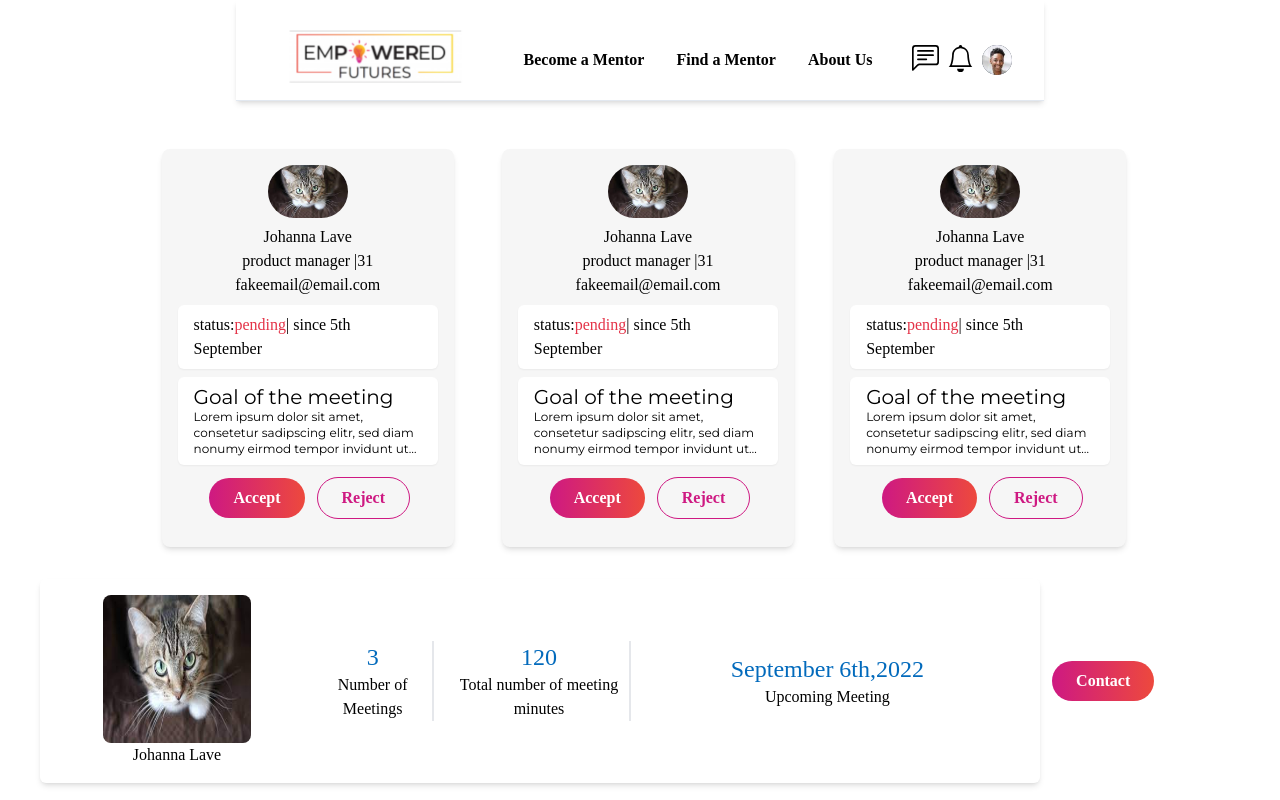
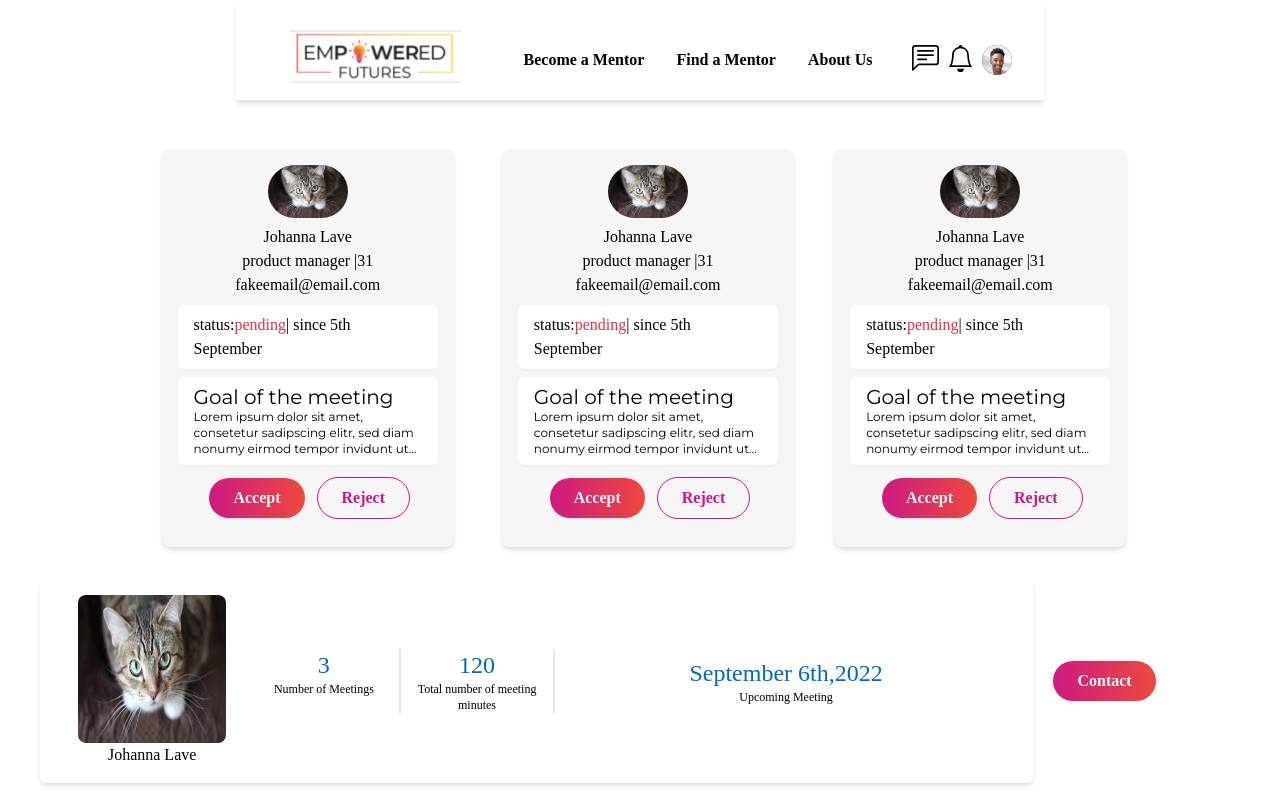
Before and after one commit to JasonXB/EF_Clone, a Next.js app: page /mentor-dashboard in a window 1280 px wide. Shown: the top 800 px of the page. Built offline with nearby package versions, Linux system fonts and the light colour scheme; what tw-elements would draw is missing.

Commit message:
upcoming meeting cards styled more

```diff
--- a/pages/mentor-dashboard.tsx
+++ b/pages/mentor-dashboard.tsx
@@ -77,7 +77,7 @@ const MentorDashboard: NextPage = ({}) => {
           <MentorshipRequestCard key={i} props={each} />
         ))}
       </div>
-      <div>
+      <div className="space-y-4">
         {placeholderDataForMeetings.map((each, i) => (
           <UpcomingMeetingCard key={i} props={each} />
         ))}
--- a/src/components/mentorDashboard/upcoming-meetings-card.tsx
+++ b/src/components/mentorDashboard/upcoming-meetings-card.tsx
@@ -10,7 +10,7 @@ const UpcomingMeetingCard = (props: any) => {
       {/* styles fo card */}
       <div className="flex flex-col items-center w-10/12 p-4 my-4 overflow-hidden rounded-md shadow-md ss:flex-row sm:mx-2 ">
         {/* avatar left column */}
-        <div className="flex flex-col items-center w-1/4">
+        <div className="flex flex-col items-center w-full ss:w-1/4">
           <Avatar
             imgLocation={placeholderImg} //swap with avatar once dynamically passed
             personsName={name}
@@ -19,26 +19,30 @@ const UpcomingMeetingCard = (props: any) => {
           {name}
         </div>
         {/* stats right */}
-        <div className="flex flex-col items-center w-3/4 space-y-2 text-center sm:flex-row justify-evenly sm:space-y-0">
-          <div className="flex flex-col items-center w-3/4 px-2 border-b-2 sm:border-r-2 sm:border-b-0 sm:w-2/12 ">
-            <span className="text-2xl text-primary-1">
-              {numberOfMeetings.individual}
-            </span>
-            <span>Number of Meetings</span>
+        <div className="flex flex-col items-center w-full space-y-2 text-center sm:3/4 sm:flex-row justify-evenly sm:space-y-0">
+          <div className="flex flex-row w-full sm:w-1/2 ">
+            <div className="flex flex-col items-center w-3/4 px-2 border-r-2 sm:w-1/2 ">
+              <span className="text-xl ss:text-2xl text-primary-1">
+                {numberOfMeetings.individual}
+              </span>
+              <span className="text-xs ss:text-md">Number of Meetings</span>
+            </div>
+            <div className="flex flex-col items-center w-3/4 px-2 sm:border-r-2 sm:w-1/2">
+              <span className="text-xl ss:text-2xl text-primary-1">
+                {numberOfMeetings.totalMins}
+              </span>
+              <span className="w-1/2 text-xs ss:text-md ss:w-full">
+                Total number of meeting minutes
+              </span>
+            </div>
           </div>
-          <div className="flex flex-col items-center w-3/4 px-2 border-b-2 sm:border-r-2 sm:border-b-0 sm:w-1/4">
-            <span className="text-2xl text-primary-1">
-              {numberOfMeetings.totalMins}
-            </span>
-            <span>Total number of meeting minutes</span>
-          </div>
-          <div className="flex flex-col items-center w-3/4 px-2 sm:w-2/4">
+          <div className="flex flex-col items-center flex-grow w-3/4 px-2 sm:1/2">
             <span className="text-2xl text-primary-1">{nextMeeting}</span>
-            <span>Upcoming Meeting</span>
+            <span className="text-xs ss:text-md">Upcoming Meeting</span>
           </div>
         </div>
       </div>
-      <div className="w-2/12">
+      <div className="ss:ml-2 sm:w-2/12">
         <Button variant="primary">Contact</Button>
       </div>
     </div>
```
